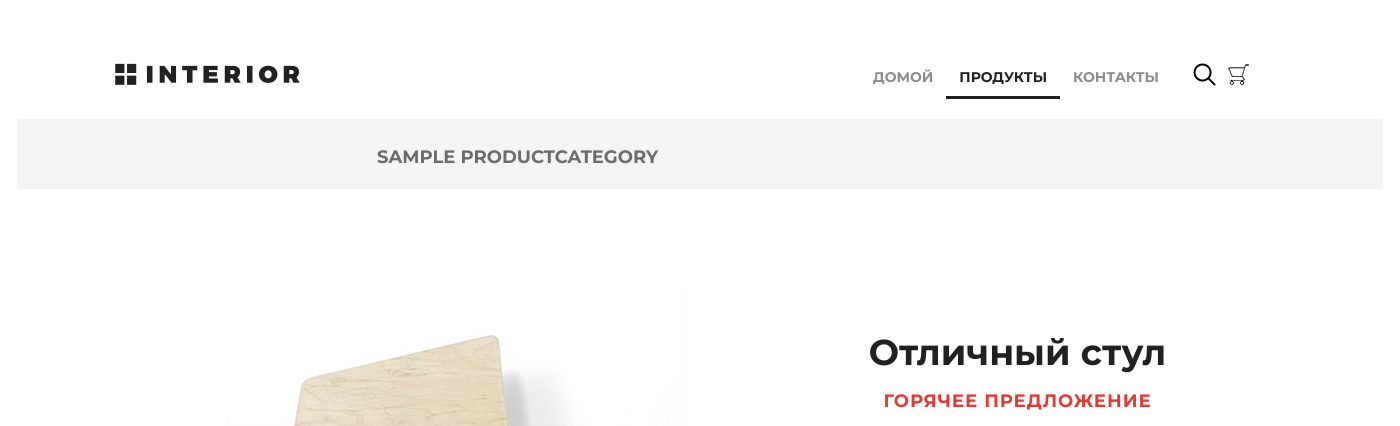
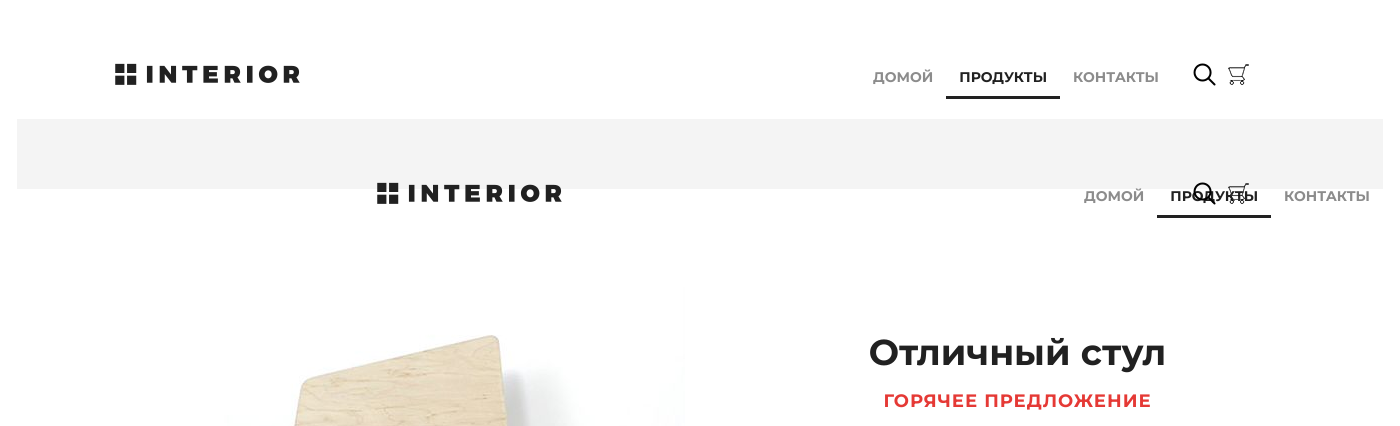
Before and after one commit to Piligrim222/geekshop, a Django app: page /products/ in a window 1400 px wide. Shown: the top 426 px of the page. Run offline with Django 3.2, Linux system fonts and the light colour scheme; tables that the repository leaves empty hold one stand-in row (values such as "Sample post"); grey boxes marked "Sample" are stand-in pictures.

Commit message:
Lesson 3. Urls for app

```diff
--- a/geekshop/urls.py
+++ b/geekshop/urls.py
@@ -1,4 +1,5 @@
 from django.conf import settings
+from django.conf.urls import include
 from django.conf.urls.static import static
 from django.contrib import admin
 from django.urls import path
@@ -8,12 +9,7 @@ import mainapp.views as mainapp
 urlpatterns = [
     path("admin/", admin.site.urls),
     path("", mainapp.main, name="main"),
-    path("products/", mainapp.products, name="products"),
-    path("products/all", mainapp.products, name="products_all"),
-    path("products/home", mainapp.products, name="products_home"),
-    path("products/office", mainapp.products, name="products_office"),
-    path("products/modern", mainapp.products, name="products_modern"),
-    path("products/classic", mainapp.products, name="products_classic"),
+    path("products/", include("mainapp.urls", namespace="products")),
     path("contact/", mainapp.contact, name="contact"),
 ]
 
--- a/mainapp/templates/mainapp/includes/inc_categories_menu.html
+++ b/mainapp/templates/mainapp/includes/inc_categories_menu.html
@@ -1,9 +1,21 @@
-<ul class="links-menu">
-    {% for link in links_menu %}
+<a href="/" class="logo"></a>
+<ul class="menu">
     <li>
-        <a href="#">
-            {{ link.name }}
+        <a href="{% url 'main' %}" class="{% if request.resolver_match.url_name == 'main' %}active{% endif %}">
+            домой
         </a>
     </li>
-    {% endfor %}
+    <li>
+        <a href="{% url 'products:index' %}"
+            class="{% if request.resolver_match.url_name == 'index' %}active{% endif %}">
+            продукты
+        </a>
+    </li>
+    <li>
+        <a href="{% url 'contact' %}" class="{% if request.resolver_match.url_name == 'contact' %}active{% endif %}">
+            контакты
+        </a>
+    </li>
 </ul>
+<a href="#" class="search"></a>
+<a href="#" class="basket"></a>
--- a/mainapp/templates/mainapp/includes/inc_menu.html
+++ b/mainapp/templates/mainapp/includes/inc_menu.html
@@ -6,7 +6,8 @@
         </a>
     </li>
     <li>
-        <a href="{% url 'products' %}" class="{% if request.resolver_match.url_name == 'products' %}active{% endif %}">
+        <a href="{% url 'products:index' %}"
+            class="{% if request.resolver_match.url_name == 'index' %}active{% endif %}">
             продукты
         </a>
     </li>
--- /dev/null
+++ b/mainapp/urls.py
@@ -0,0 +1,10 @@
+from django.urls import path
+
+import mainapp.views as mainapp
+
+app_name = "mainapp"
+
+urlpatterns = [
+    path("", mainapp.products, name="index"),
+    path("<int:pk>/", mainapp.products, name="category"),
+]
--- a/mainapp/views.py
+++ b/mainapp/views.py
@@ -15,7 +15,7 @@ def main(request):
     return render(request, "mainapp/index.html", content)
 
 
-def products(request):
+def products(request, pk=None):
     title = "продукты"
     links_menu = ProductCategory.objects.all()
     same_products = Product.objects.all()
@@ -25,6 +25,8 @@ def products(request):
         "same_products": same_products,
         "media_url": settings.MEDIA_URL,
     }
+    if pk:
+        print(f"User select category: {pk}")
     return render(request, "mainapp/products.html", content)
 
 
```
